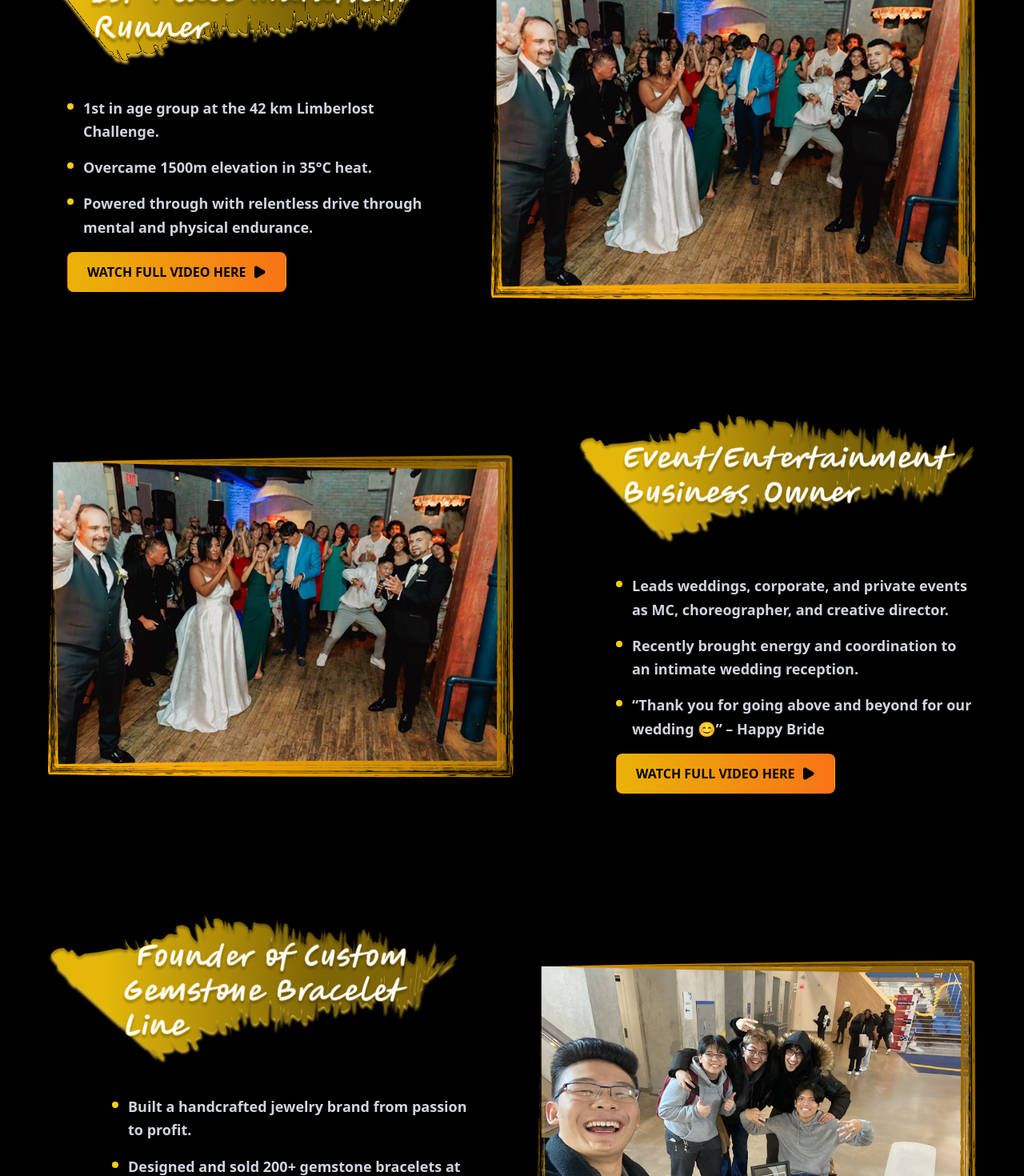
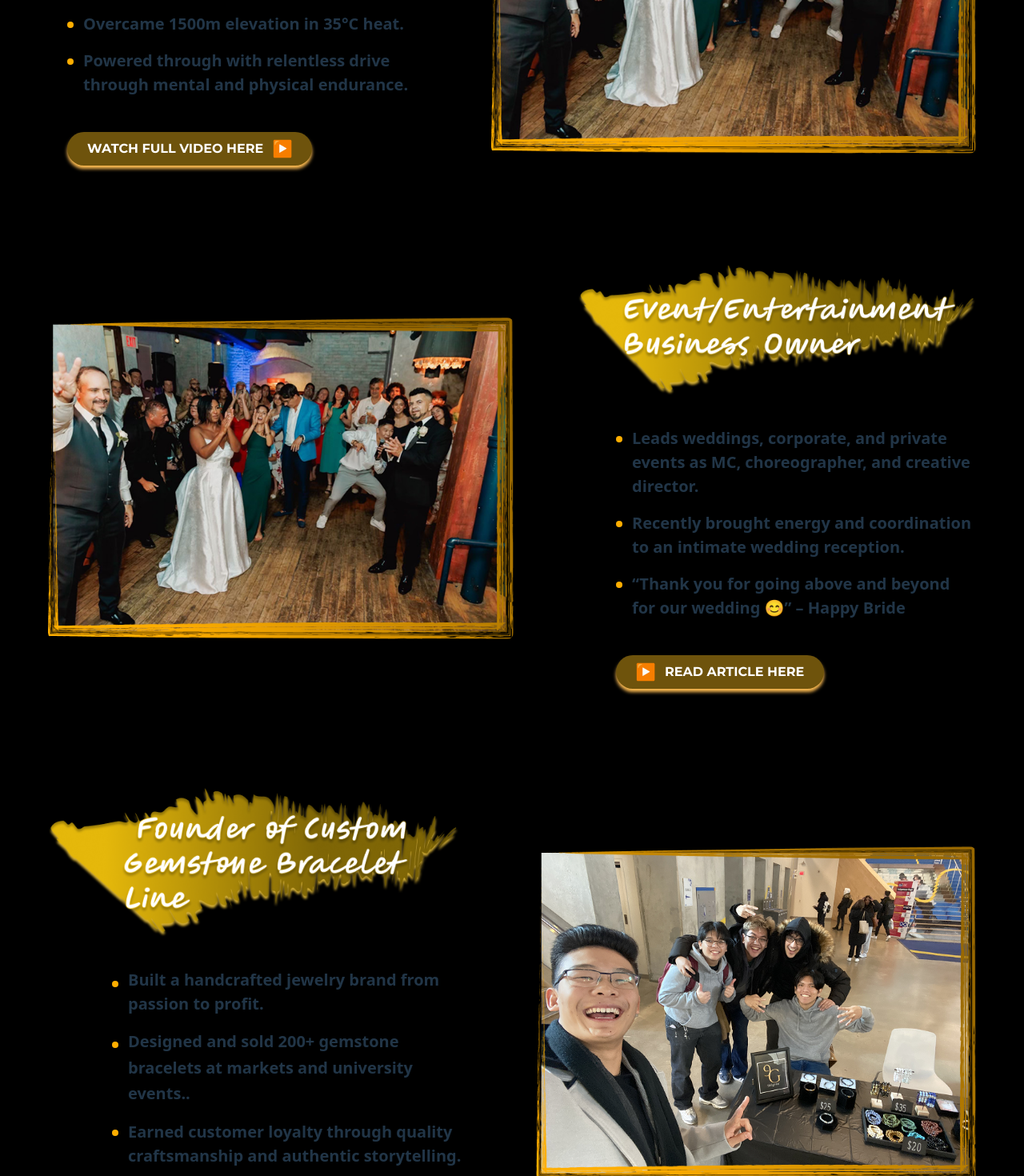
Before and after one commit to SyedKumailAbbas/Tristan, a React (Vite) app: page /about in a window 1280 px wide. Shown: the part 2160-3630 px from the top of the page at 80% size. Built offline with nearby package versions, Linux system fonts and the light colour scheme; no server answers.

Commit message:
about page done

```diff
--- a/src/components/ABOUT/Event.jsx
+++ b/src/components/ABOUT/Event.jsx
@@ -2,6 +2,7 @@ import React from "react";
 import { Play } from "lucide-react";
 import img from "../../assets/Frame 17.png";
 import heading from "../../assets/Group 117.png";
+import playIcon from "../../assets/noto_play-button.svg";
 
 export default function Marathon() {
   return (
@@ -28,33 +29,33 @@ export default function Marathon() {
           {/* Achievement Details */}
           <div className="space-y-4 ml-12  w-[450px] mb-8">
             <div className="flex items-start space-x-3">
-              <div className="w-2 h-2 bg-yellow-400 rounded-full mt-2 flex-shrink-0"></div>
-              <p className="font-bold text-gray-300 text-lg leading-relaxed">
+              <div className="w-2 h-2 bg-[#FFAE00] rounded-full mt-3 flex-shrink-0"></div>
+              <p className="font-montserrat font-semibold  " style={{ fontSize: '20px' }}>
                 Leads weddings, corporate, and private events as MC,
                 choreographer, and creative director.
               </p>
             </div>
 
             <div className="flex items-start space-x-3">
-              <div className="w-2 h-2 bg-yellow-400 rounded-full mt-2 flex-shrink-0"></div>
-              <p className="font-bold text-gray-300 text-lg leading-relaxed">
+              <div className="w-2 h-2 bg-[#FFAE00] rounded-full mt-3 flex-shrink-0"></div>
+              <p className="font-montserrat font-semibold  " style={{ fontSize: '20px' }}>
                 Recently brought energy and coordination to an intimate wedding
                 reception.
               </p>
             </div>
 
             <div className="flex items-start space-x-3">
-              <div className="w-2 h-2 bg-yellow-400 rounded-full mt-2 flex-shrink-0"></div>
-              <p className="font-bold text-gray-300 text-lg leading-relaxed">
+              <div className="w-2 h-2 bg-[#FFAE00] rounded-full mt-3 flex-shrink-0"></div>
+              <p className="font-montserrat font-semibold  " style={{ fontSize: '20px' }}>
                 “Thank you for going above and beyond for our wedding 😊” –
                 Happy Bride
               </p>
             </div>
 
             {/* Watch Video Button */}
-            <button className="inline-flex items-center space-x-2 bg-gradient-to-r from-yellow-500 to-orange-500 hover:from-yellow-400 hover:to-orange-400 text-black font-semibold px-6 py-3 rounded-lg transition-all duration-300 transform hover:scale-105 shadow-lg">
-              <span>WATCH FULL VIDEO HERE</span>
-              <Play size={18} className="fill-current" />
+            <button className="inline-flex px-6 py-2 rounded-full bg-[#6E530C] text-white flex items-center gap-3 shadow-[0px_4px_4px_0px_#FFBD52] hover:cursor-pointer focus:outline-none relative top-7 " >
+              <img src={playIcon} alt="Play Icon" className="w-6 h-6" />
+              <span className="font-[Montserrat] font-bold text-[10 px] uppercase tracking-[0.5%]">Read Article HERE</span>
             </button>
           </div>
         </div>
--- a/src/components/ABOUT/Gemstone.jsx
+++ b/src/components/ABOUT/Gemstone.jsx
@@ -2,6 +2,7 @@ import React from "react";
 import { Play } from "lucide-react";
 import img from "../../assets/Frame 18.png";
 import heading from "../../assets/Group 120.png";
+import playIcon from "../../assets/noto_play-button.svg";
 
 export default function Marathon() {
   return (
@@ -19,32 +20,32 @@ export default function Marathon() {
           {/* Achievement Details */}
           <div className="space-y-4 ml-20  w-[450px] mb-8">
             <div className="flex items-start space-x-3">
-              <div className="w-2 h-2 bg-yellow-400 rounded-full mt-2 flex-shrink-0"></div>
-              <p className="font-bold text-gray-300 text-lg leading-relaxed">
+              <div className="w-2 h-2 bg-[#FFAE00] rounded-full mt-4 flex-shrink-0"></div>
+              <p className="font-montserrat font-semibold  " style={{ fontSize: '20px' }}>
                 Built a handcrafted jewelry brand from passion to profit.{" "}
               </p>
             </div>
 
             <div className="flex items-start space-x-3">
-              <div className="w-2 h-2 bg-yellow-400 rounded-full mt-2 flex-shrink-0"></div>
-              <p className="font-bold text-gray-300 text-lg leading-relaxed">
+              <div className="w-2 h-2 bg-[#FFAE00] rounded-full mt-4 flex-shrink-0"></div>
+              <p className="font-montserrat font-semibold  text-lg leading-relaxed" style={{ fontSize: '20px' }}>
                 Designed and sold 200+ gemstone bracelets at markets and
                 university events..
               </p>
             </div>
 
             <div className="flex items-start space-x-3">
-              <div className="w-2 h-2 bg-yellow-400 rounded-full mt-2 flex-shrink-0"></div>
-              <p className="font-bold text-gray-300 text-lg leading-relaxed">
+              <div className="w-2 h-2 bg-[#FFAE00] rounded-full mt-3 flex-shrink-0"></div>
+              <p className="font-montserrat font-semibold " style={{ fontSize: '20px' }}>
                 Earned customer loyalty through quality craftsmanship and
                 authentic storytelling.{" "}
               </p>
             </div>
 
             {/* Watch Video Button */}
-            <button className="inline-flex items-center space-x-2 bg-gradient-to-r from-yellow-500 to-orange-500 hover:from-yellow-400 hover:to-orange-400 text-black font-semibold px-6 py-3 rounded-lg transition-all duration-300 transform hover:scale-105 shadow-lg">
-              <span>WATCH FULL VIDEO HERE</span>
-              <Play size={18} className="fill-current" />
+            <button className="inline-flex px-6 py-2 rounded-full bg-[#6E530C] text-white flex items-center gap-3 shadow-[0px_4px_4px_0px_#FFBD52] hover:cursor-pointer focus:outline-none relative top-7 -left-4" >
+              <span className="font-[Montserrat] font-bold text-[10 px] uppercase tracking-[0.5%]">Read Article HERE</span>
+              <img src={playIcon} alt="Play Icon" className="w-6 h-6" />
             </button>
           </div>
         </div>
--- a/src/components/ABOUT/Marathon.jsx
+++ b/src/components/ABOUT/Marathon.jsx
@@ -2,6 +2,7 @@ import React from "react";
 import { Play } from "lucide-react";
 import img from "../../assets/Frame 17.png";
 import heading from "../../assets/Group 173.svg";
+import playIcon from "../../assets/noto_play-button.svg";
 
 export default function Marathon() {
   return (
@@ -19,32 +20,32 @@ export default function Marathon() {
           {/* Achievement Details */}
           <div className="space-y-4 ml-6  w-[450px] mb-8">
             <div className="flex items-start space-x-3">
-              <div className="w-2 h-2 bg-yellow-400 rounded-full mt-2 flex-shrink-0"></div>
-              <p className="font-bold text-gray-300 text-lg leading-relaxed">
+              <div className="w-2 h-2 bg-[#FFAE00] rounded-full mt-3 flex-shrink-0"></div>
+              <p className="font-montserrat font-semibold  " style={{ fontSize: '20px' }}>
                 1st in age group at the 42 km Limberlost Challenge.
               </p>
             </div>
 
             <div className="flex items-start space-x-3">
-              <div className="w-2 h-2 bg-yellow-400 rounded-full mt-2 flex-shrink-0"></div>
-              <p className="font-bold text-gray-300 text-lg leading-relaxed">
+              <div className="w-2 h-2 bg-[#FFAE00] rounded-full mt-3 flex-shrink-0"></div>
+              <p className="font-montserrat font-semibold  " style={{ fontSize: '20px' }}>
                 Overcame 1500m elevation in 35°C heat.
               </p>
             </div>
 
             <div className="flex items-start space-x-3">
-              <div className="w-2 h-2 bg-yellow-400 rounded-full mt-2 flex-shrink-0"></div>
-              <p className="font-bold text-gray-300 text-lg leading-relaxed">
+            <div className="w-2 h-2 bg-[#FFAE00] rounded-full mt-3 flex-shrink-0"></div>
+              <p className="font-montserrat font-semibold  " style={{ fontSize: '20px' }}>
                 Powered through with relentless drive through mental and
                 physical endurance.
               </p>
             </div>
 
             {/* Watch Video Button */}
-            <button className="inline-flex items-center space-x-2 bg-gradient-to-r from-yellow-500 to-orange-500 hover:from-yellow-400 hover:to-orange-400 text-black font-semibold px-6 py-3 rounded-lg transition-all duration-300 transform hover:scale-105 shadow-lg">
-              <span>WATCH FULL VIDEO HERE</span>
-              <Play size={18} className="fill-current" />
-            </button>
+             <button className="inline-flex px-6 py-2 rounded-full bg-[#6E530C] text-white flex items-center gap-3 shadow-[0px_4px_4px_0px_#FFBD52] hover:cursor-pointer focus:outline-none relative top-7 " >
+                          <span className="font-[Montserrat] font-bold text-[10 px] uppercase tracking-[0.5%]">WATCH FULL VIDEO HERE</span>
+                          <img src={playIcon} alt="Play Icon" className="w-6 h-6" />
+                        </button>
           </div>
         </div>
 
--- a/src/components/ABOUT/mobile.jsx
+++ b/src/components/ABOUT/mobile.jsx
@@ -29,7 +29,7 @@ export default function Mobile() {
         </div>
 
         {/* Keynote Speaking + Came About */}
-        <div className="relative mt-4 inline-flex items-baseline">
+        <div className="relative -mt-4 inline-flex items-baseline">
           <span className="relative text-[45px] font-bold font-[Montserrat] leading-tight tracking-wide text-white mr-4">
             Keynote Speaking
             <span className="absolute left-0 -bottom-1 w-full h-[7px] bg-[#FFAE00]" />
--- a/src/pages/about.jsx
+++ b/src/pages/about.jsx
@@ -13,7 +13,6 @@ export default function about() {
       <Hero />
       <Black />
       <Mobile />
-      <Heading imgSrc={headingImg} altText="Podcast Testimonials" />
       <Marathon />
       <Event />
       <Gemstone />
```
